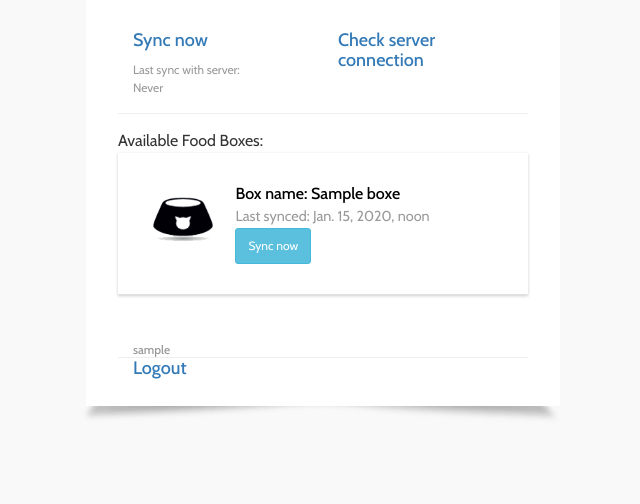
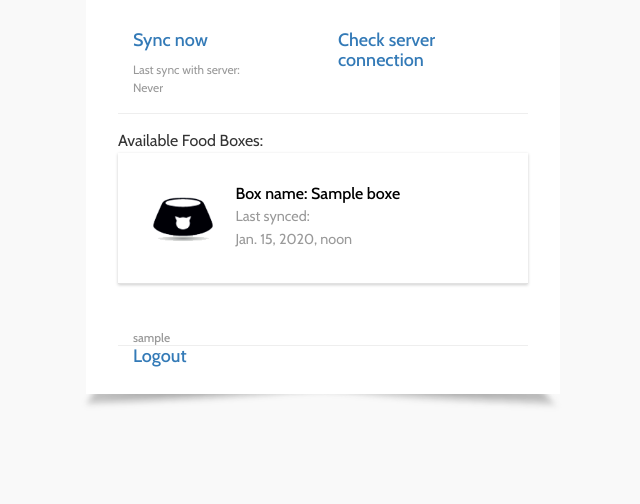
Before and after one commit to FatCatProject/BrainBox, a Django app: page / in a window 1280 px wide. Shown: the part 215-719 px from the top of the page, without its empty margins (317-957 px from the left). Run offline with Django 3.2, Linux system fonts and the light colour scheme; a user stored in the database is signed in; tables that the repository leaves empty hold one stand-in row (values such as "Sample post"); parts of the project's set-up code (start-up, migrations or seed data) failed here and were passed over; some libraries are stand-ins or nearby versions.

Commit message:
Remove unused buttons to sync with a FoodBox.

```diff
--- a/web_ui/templates/web_ui/index.html
+++ b/web_ui/templates/web_ui/index.html
@@ -37,16 +37,14 @@
                             <form name="box_form" method="POST" action="{% url "sync_box" %}">{% csrf_token %}
                                 <div class="online-top">
                                     <div class="top-at">
-                                        <img width="70px" class="" src=" {% static  "images/bawl_trans.png" %}"
-                                             alt="">
+                                        <img width="70px" class="" src="{% static  "images/bawl_trans.png" %}" alt="">
                                     </div>
                                     <div class="top-on">
                                         <div class="top-on1">
                                             <p>Box name: {{ box.box_name }}</p>
-                                            <span style="color: #999;">Last synced: {{ box.box_last_sync }} <br/></span>
+											<span style="color: #999;">Last synced:<br/>{{ box.box_last_sync }}<br/></span>
                                         </div>
-                                        <button type="submit" class="btn btn_5 btn-xs btn-info">Sync now
-                                        </button>
+                                        <!-- <button type="submit" class="btn btn_5 btn-xs btn-info">Sync now</button> -->
                                         <div class="clearfix"></div>
                                     </div>
                                     <div class="clearfix"></div>
```
